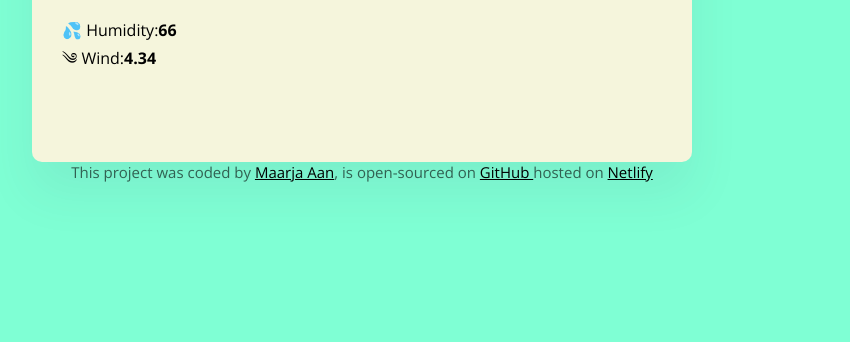
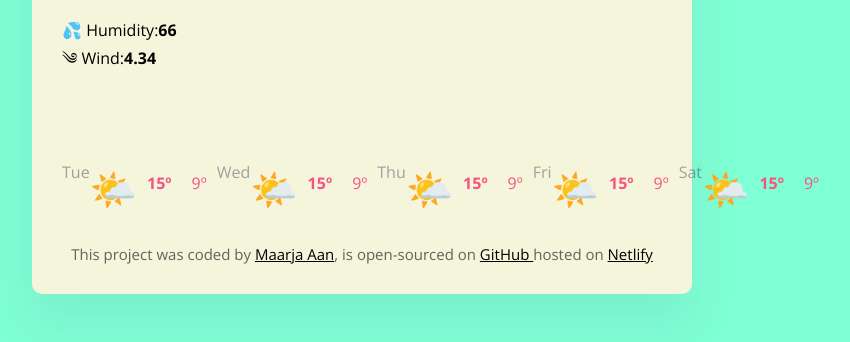
Before and after one commit to maarjaAan/weather-report, a plain HTML site: page index.html in a window 1280 px wide. Shown: the part 258-600 px from the top of the page, without its empty margins (278-1128 px from the left). Drawn offline with nearby package versions, Linux system fonts and the light colour scheme; no server answers.

Commit message:
added basic forecast info to  index.js and also styled it

```diff
--- a/index.css
+++ b/index.css
@@ -73,6 +73,36 @@ header{
     margin-top: 16px;
     font-size: 28px;
   }
+ .weather-forecast {
+    display: flex;
+    justify-content: space-around;
+    margin-top: 30px;
+  }
+
+  .weather-forecast-date {
+    text-align: center;
+    color: rgba(39, 33, 66, 0.4);
+    font-size: 16px;
+    line-height: 20px;
+    margin-bottom: 10px;
+  }
+
+  .weather-forecast-icon {
+    font-size: 38px;
+    text-align: center;
+  }
+  .weather-forecast-temperatures {
+    text-align: center;
+    color: #f65282;
+    margin-top: 10px;
+    display: flex;
+    justify-content: center;
+  }
+
+  .weather-forecast-temperature {
+    padding: 0 10px;
+  }
+
 
 
 
--- a/index.html
+++ b/index.html
@@ -54,7 +54,7 @@
 
 
 </div>
-</div>
+<div class="weather-forecast" id="forecast"></div>
 </main>
 <footer>
     This project was coded by <a href="https://github.com/maarjaAan/" target="_blank">Maarja Aan</a>, is open-sourced on <a href="https://github.com/maarjaAan/weather-report" target="_blank">  GitHub </a> hosted on <a href="https://outsideweather.netlify.app/" target="_blank">Netlify </a>
--- a/index.js
+++ b/index.js
@@ -43,3 +43,32 @@ function searchCity(city) {
   weatherDate.innerHTML=`${day} ${hours}:${minutes}`;
 
 searchCity("Tallinn");
+
+function displayForecast() {
+    let days = ["Tue", "Wed", "Thu", "Fri", "Sat"];
+    let forecastHtml = "";
+
+    days.forEach(function (day) {
+      forecastHtml =
+        forecastHtml +
+        `<div class="weather-forecast">
+          <div class="weather-forecast-date">${day}</div>
+          <div class="weather-forecast-icon">🌤️</div>
+          <div class="weather-forecast-temperatures">
+            <div class="weather-forecast-temperature">
+              <strong>15º</strong>
+            </div>
+            <div class="weather-forecast-temperature">9º</div>
+          </div>
+        </div>
+      `;
+    });
+
+    let forecastElement = document.querySelector("#forecast");
+forecastElement.innerHTML = forecastHtml;
+}
+
+
+
+
+  displayForecast();
```
